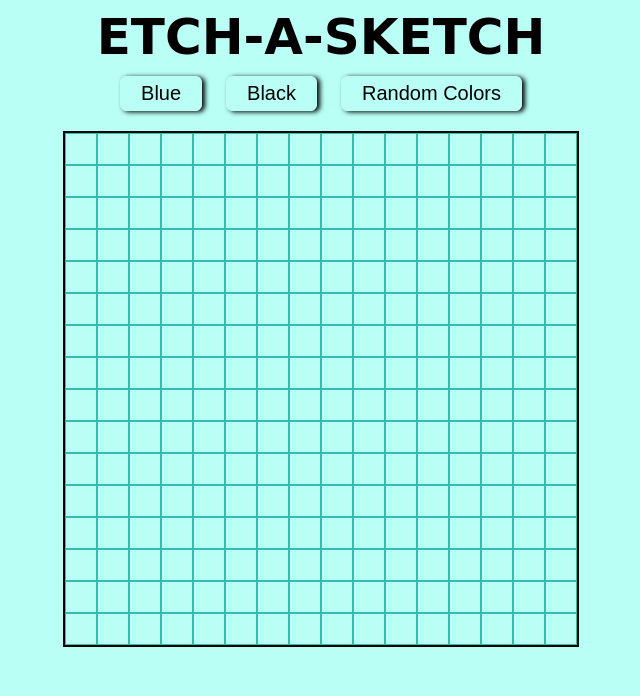
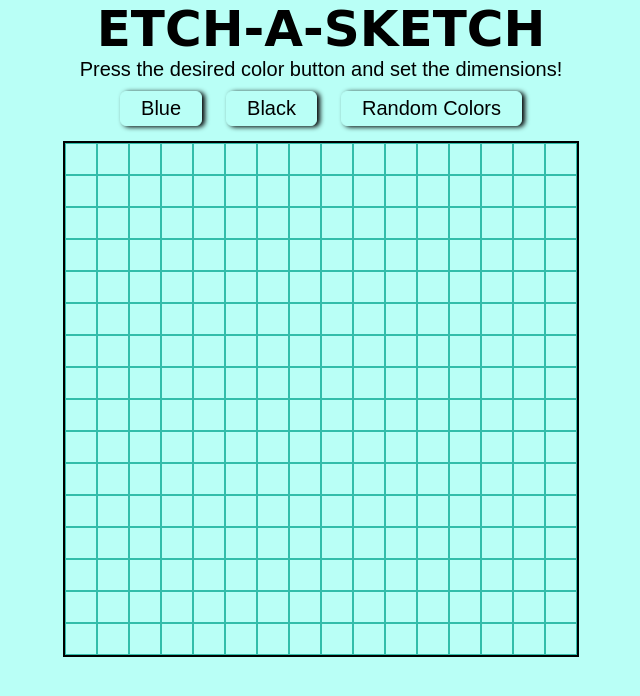
Before and after one commit to TheZoraiz/etch_a_sketch, a plain HTML site: page index.html in a window 1280 px wide. Shown: the whole page, without its empty margins (319-959 px from the left). Drawn offline with Linux system fonts and the light colour scheme; a web font is replaced by a local one.

Commit message:
border color update and paragraph addition

```diff
--- a/index.html
+++ b/index.html
@@ -6,6 +6,7 @@
     </head>
     <body>
         <h1>Etch-A-Sketch</h1>
+        <p>Press the desired color button and set the dimensions!</p>
         <div id="buttons">
             <button id="blue">Blue</button>
             <button id="black">Black</button>
--- a/script.js
+++ b/script.js
@@ -3,7 +3,7 @@ let dimensions = 16, resetCheck = false;
 
 function makeGrid(dimensions) {
     if (resetCheck == true) {
-        dimensions = Number(prompt("Set dimensions"));
+        dimensions = Number(prompt("How many number of boxes per per line do you want?"));
 
         grid.innerHTML = "";
 
@@ -52,6 +52,7 @@ const boxList = document.querySelectorAll(".box");
 boxList.forEach(function(box) {
     box.addEventListener("mouseover", function(e) {
         e.target.style.backgroundColor = "rgb(0, 153, 255)";
+        e.target.style.borderColor = "rgb(0, 153, 255)";
     });
 });
 
@@ -65,6 +66,7 @@ blue.addEventListener("click", function () {
     boxList.forEach(function(box) {
         box.addEventListener("mouseover", function(e) {
             e.target.style.backgroundColor = "rgb(0, 153, 255)";
+            e.target.style.borderColor = "rgb(0, 153, 255)";
         });
     });
 });
@@ -79,6 +81,7 @@ black.addEventListener("click", function () {
     boxList.forEach(function(box) {
         box.addEventListener("mouseover", function(e) {
             e.target.style.backgroundColor = "black";
+            e.target.style.borderColor = "black";
         });
     });
 });
@@ -98,6 +101,7 @@ randomColor.addEventListener("click", function () {
             let b = Math.floor(Math.random()*100);
 
             e.target.style.backgroundColor = "rgb(" + r + "%," + g + "%," + b + "%)";
+            e.target.style.borderColor = "rgb(" + r + "%," + g + "%," + b + "%)";
         });
     });
 });
--- a/style.css
+++ b/style.css
@@ -4,11 +4,14 @@ html {
     background-color: #b9fff6;
 }
 
+body {
+    margin-top: 0;
+}
+
 h1 {
     font-family: 'Londrina Sketch', cursive;
     text-align: center;
     font-size: 50px;
-    padding-bottom: 10px;
     margin: 0;
     text-transform: uppercase;
 }
@@ -25,7 +28,7 @@ h1 {
     padding-top: 0;
     display: block;
     text-align: center;
-    padding-bottom: 10px;
+    padding-bottom: 5px;
 }
 
 #buttons button {
@@ -45,3 +48,11 @@ h1 {
     box-shadow: 3px 1px 8px;
     transition-duration: 0.2s;
 }
+
+p {
+    margin: 0;
+    text-align: center;
+    padding-bottom: 10px;
+    font-family: sans-serif;
+    font-size: 20px;
+}
```
